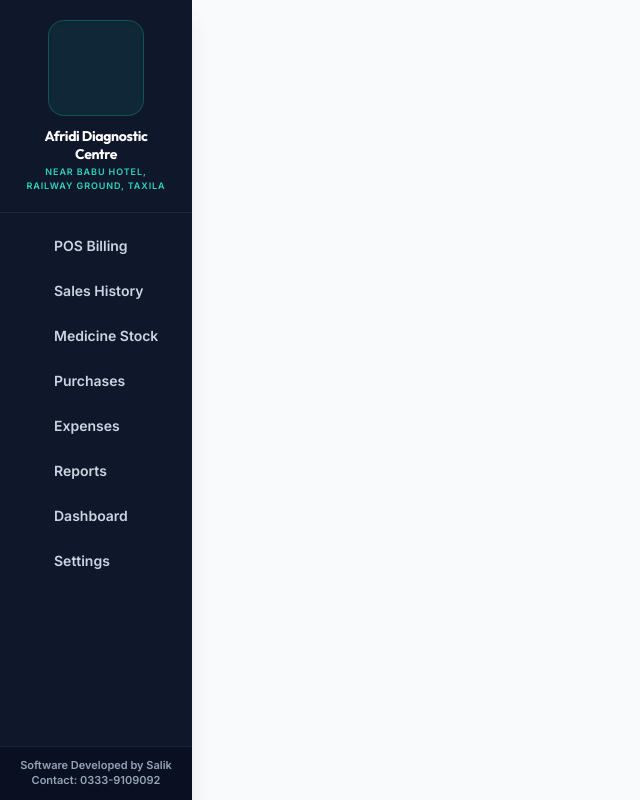
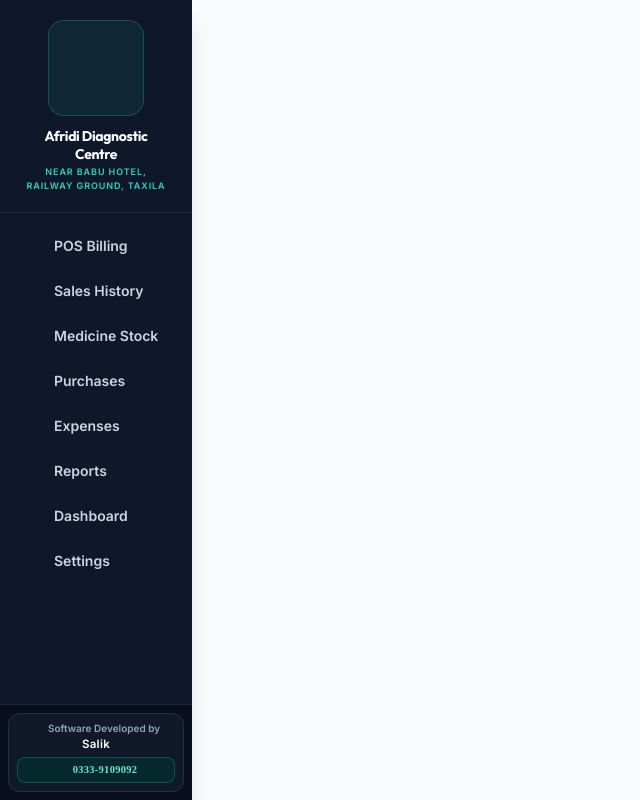
Before and after one commit to SalikLeo/Afridi-Pharmacy-Taxila, an Electron app: page renderer/index.html in a window 1280 px wide. Shown: the whole page, without its empty margins (0-640 px from the left). Drawn offline with Linux system fonts and the light colour scheme; no server answers.

Commit message:
Enhance developer credit styling in sidebar bottom

```diff
--- a/renderer/index.html
+++ b/renderer/index.html
@@ -147,9 +147,20 @@
     </div>
 
     <!-- Bottom Sidebar Section (Developer Credit) -->
-    <div class="py-3 px-2 border-t border-slate-800/80 bg-slate-950/40 shrink-0 text-center select-none">
-      <p class="text-[11px] font-bold text-slate-400 leading-tight">Software Developed by Salik</p>
-      <p class="text-[11px] font-bold text-slate-400 leading-tight mt-0.5">Contact: 0333-9109092</p>
+    <div class="p-2 border-t border-slate-800/90 bg-slate-950/50 shrink-0 select-none">
+      <div class="rounded-xl bg-slate-800/40 border border-slate-700/60 p-2 text-center shadow-xs transition-all hover:border-teal-500/40 hover:bg-slate-800/70 group">
+        <div class="flex items-center justify-center gap-1 text-[10px] font-semibold text-slate-400 leading-tight">
+          <i data-lucide="code-2" class="w-3 h-3 text-teal-400 shrink-0"></i>
+          <span>Software Developed by</span>
+        </div>
+        <div class="text-[11.5px] font-black text-white group-hover:text-teal-300 transition-colors leading-tight mt-0.5 tracking-wide">
+          Salik
+        </div>
+        <div class="mt-1.5 flex items-center justify-center gap-1.5 text-[10.5px] font-bold text-teal-300 bg-teal-950/70 border border-teal-500/30 rounded-lg py-1 px-1.5 tracking-wide font-mono shadow-xs">
+          <i data-lucide="phone" class="w-3 h-3 text-teal-400 shrink-0"></i>
+          <span>0333-9109092</span>
+        </div>
+      </div>
     </div>
   </aside>
 
```
